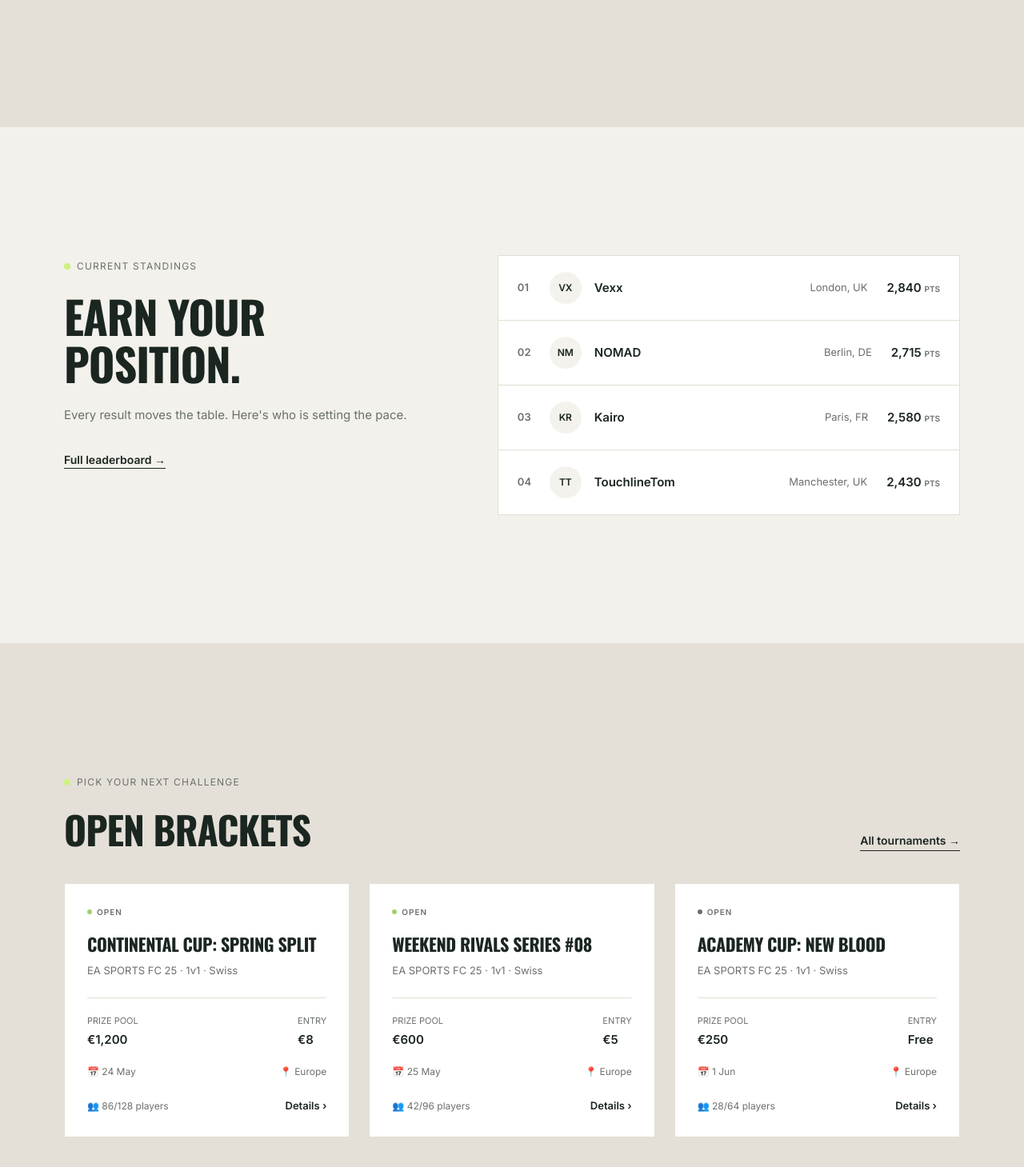
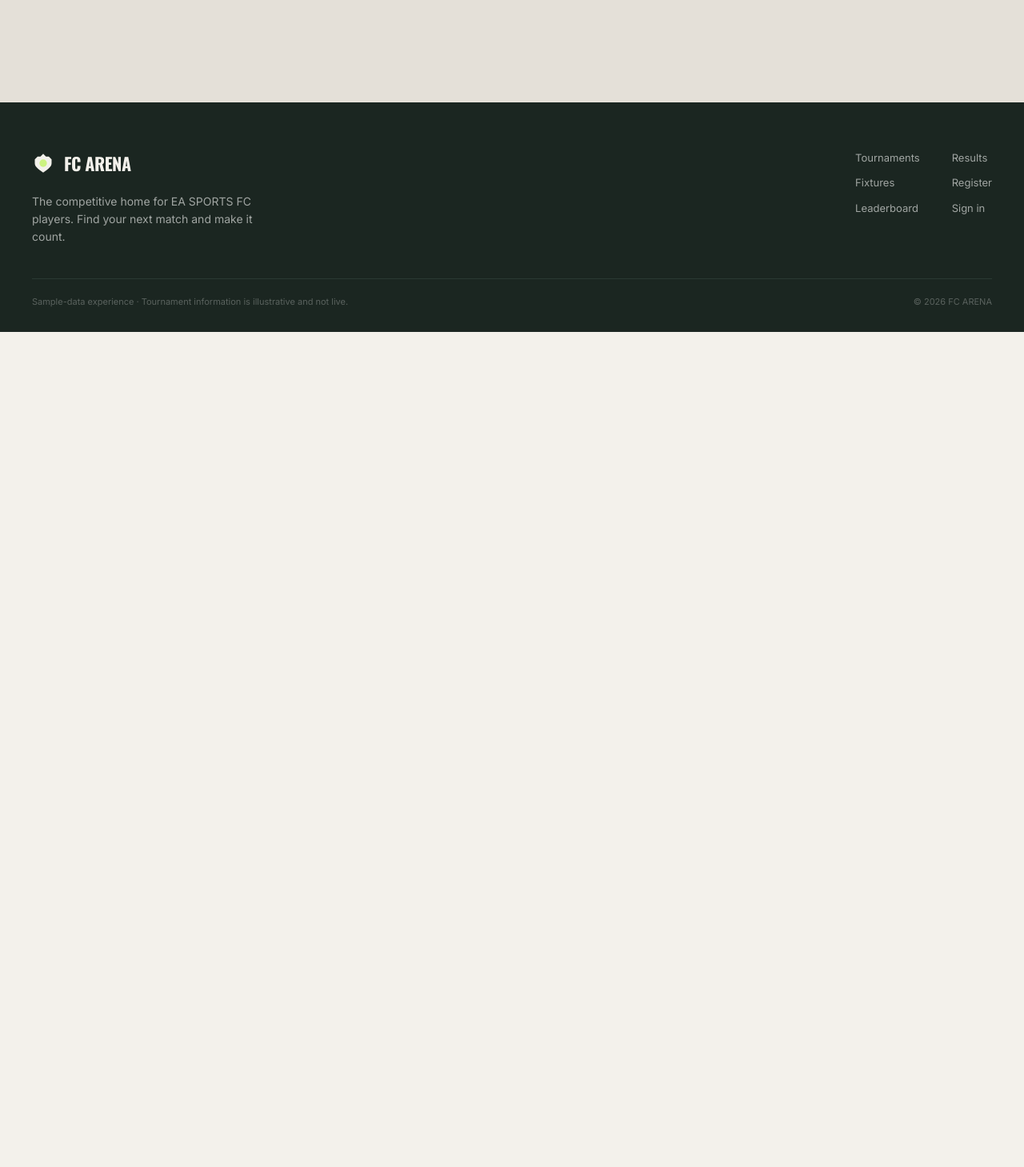
Before and after one commit to Graham-ux-lab/FC-ARENA, a Next.js app: page / in a window 1280 px wide. Shown: the part 1233-2692 px from the top of the page at 80% size. After the commit the page ends 1648 px from the top, so only its background shows below. Built offline with nearby package versions, Linux system fonts and the light colour scheme.

Commit message:
Clean home page: remove emojis and two sections

```diff
--- a/src/app/page.js
+++ b/src/app/page.js
@@ -10,8 +10,8 @@ export default function Home() {
           <h1>Your Next<br/><span>Big Match</span><br/>Starts Now.</h1>
           <p>Find your bracket. Earn your place. FC ARENA is where serious players turn a good run into a name people remember.</p>
           <div className="hero-buttons">
-            <Link href="/tournaments" className="btn-primary">Find a tournament ↗</Link>
-            <Link href="/leaderboard" className="btn-secondary">See the rankings →</Link>
+            <Link href="/tournaments" className="btn-primary">Find a tournament</Link>
+            <Link href="/leaderboard" className="btn-secondary">See the rankings</Link>
           </div>
         </div>
         <div>
@@ -49,89 +49,18 @@ export default function Home() {
             <div className="badge" style={{ color: 'var(--gray-text)' }}>Built for match night</div>
             <h2 style={{ fontSize: '56px', lineHeight: '1.05', marginBottom: '24px' }}>Compete on<br/>your terms.</h2>
             <p style={{ fontSize: '15px', color: 'var(--gray-text)', marginBottom: '32px', maxWidth: '90%' }}>From first bracket to the finals stage, everything you need to show up ready lives in one place.</p>
-            <Link href="/register" className="btn-primary" style={{ background: '#1b2621', color: '#fff' }}>Create your player profile ↗</Link>
+            <Link href="/register" className="btn-primary" style={{ background: '#1b2621', color: '#fff' }}>Create your player profile</Link>
           </div>
           <div style={{ display: 'grid', gridTemplateColumns: '1fr 1fr', gap: '16px' }}>
             {[
-              { icon: '🏆', title: 'Real competition', desc: 'Formats built for fair, focused play.' },
-              { icon: '📅', title: 'Know your next match', desc: 'Fixtures, times and results in one view.' },
-              { icon: '⚡', title: 'Climb with every win', desc: 'A regional ladder that rewards consistency.' },
-              { icon: '🛡️', title: 'Clear rules, clean play', desc: 'Know the format before you enter.' },
+              { title: 'Real competition', desc: 'Formats built for fair, focused play.' },
+              { title: 'Know your next match', desc: 'Fixtures, times and results in one view.' },
+              { title: 'Climb with every win', desc: 'A regional ladder that rewards consistency.' },
+              { title: 'Clear rules, clean play', desc: 'Know the format before you enter.' },
             ].map((f, i) => (
               <div key={i} style={{ background: '#fff', border: '1px solid var(--border-light)', padding: '24px' }}>
-                <div style={{ fontSize: '20px', marginBottom: '16px' }}>{f.icon}</div>
                 <h4 style={{ fontSize: '16px', marginBottom: '8px', fontFamily: 'Inter', fontWeight: '600' }}>{f.title}</h4>
                 <p style={{ fontSize: '13px', color: 'var(--gray-text)' }}>{f.desc}</p>
-              </div>
-            ))}
-          </div>
-        </div>
-      </section>
-
-      {/* CURRENT STANDINGS SECTION */}
-      <section style={{ padding: '80px 40px', background: 'var(--bg-cream)' }}>
-        <div className="content-container" style={{ display: 'grid', gridTemplateColumns: '1fr 1.2fr', gap: '60px', alignItems: 'start' }}>
-          <div>
-            <div className="badge" style={{ color: 'var(--gray-text)' }}>Current standings</div>
-            <h2 style={{ fontSize: '56px', lineHeight: '1.05', marginBottom: '24px' }}>Earn your<br/>position.</h2>
-            <p style={{ fontSize: '15px', color: 'var(--gray-text)', marginBottom: '32px' }}>Every result moves the table. Here's who is setting the pace.</p>
-            <Link href="/leaderboard" style={{ fontWeight: '600', fontSize: '14px', borderBottom: '1px solid var(--text-dark)', paddingBottom: '2px' }}>Full leaderboard →</Link>
-          </div>
-          <div>
-            <div style={{ background: '#fff', border: '1px solid var(--border-light)' }}>
-              {[
-                { rank: '01', init: 'VX', name: 'Vexx', loc: 'London, UK', pts: '2,840' },
-                { rank: '02', init: 'NM', name: 'NOMAD', loc: 'Berlin, DE', pts: '2,715' },
-                { rank: '03', init: 'KR', name: 'Kairo', loc: 'Paris, FR', pts: '2,580' },
-                { rank: '04', init: 'TT', name: 'TouchlineTom', loc: 'Manchester, UK', pts: '2,430' },
-              ].map((p, i) => (
-                <div key={i} style={{ display: 'flex', alignItems: 'center', padding: '20px 24px', borderBottom: i < 3 ? '1px solid var(--border-light)' : 'none' }}>
-                  <div style={{ width: '40px', color: 'var(--gray-text)', fontWeight: '700', fontSize: '13px' }}>{p.rank}</div>
-                  <div style={{ width: '40px', height: '40px', background: '#f4f2ec', borderRadius: '50%', display: 'flex', alignItems: 'center', justifyContent: 'center', fontWeight: '700', fontSize: '12px', marginRight: '16px' }}>{p.init}</div>
-                  <div style={{ flex: 1 }}>
-                    <div style={{ fontWeight: '600', fontSize: '15px' }}>{p.name}</div>
-                  </div>
-                  <div style={{ color: 'var(--gray-text)', fontSize: '13px', marginRight: '24px' }}>{p.loc}</div>
-                  <div style={{ fontWeight: '700', fontSize: '15px' }}>{p.pts} <span style={{ fontSize: '10px', color: 'var(--gray-text)' }}>PTS</span></div>
-                </div>
-              ))}
-            </div>
-          </div>
-        </div>
-      </section>
-
-      {/* OPEN BRACKETS SECTION */}
-      <section style={{ padding: '80px 40px', background: '#e4e0d8' }}>
-        <div className="content-container">
-          <div className="badge" style={{ color: 'var(--gray-text)' }}>Pick your next challenge</div>
-          <div style={{ display: 'flex', justifyContent: 'space-between', alignItems: 'flex-end', marginBottom: '40px' }}>
-            <h2 style={{ fontSize: '48px', margin: 0 }}>Open brackets</h2>
-            <Link href="/tournaments" style={{ fontWeight: '600', fontSize: '14px', borderBottom: '1px solid var(--text-dark)', paddingBottom: '2px' }}>All tournaments →</Link>
-          </div>
-          <div style={{ display: 'grid', gridTemplateColumns: 'repeat(3, 1fr)', gap: '24px' }}>
-            {[
-              { title: 'Continental Cup: Spring Split', prize: '€1,200', entry: '€8', date: '24 May', players: '86/128 players', status: 'OPEN' },
-              { title: 'Weekend Rivals Series #08', prize: '€600', entry: '€5', date: '25 May', players: '42/96 players', status: 'OPEN' },
-              { title: 'Academy Cup: New Blood', prize: '€250', entry: 'Free', date: '1 Jun', players: '28/64 players', status: 'OPEN' },
-            ].map((t, i) => (
-              <div key={i} style={{ background: '#fff', border: '1px solid var(--border-light)', padding: '28px', display: 'flex', flexDirection: 'column' }}>
-                <div style={{ fontSize: '10px', fontWeight: '700', letterSpacing: '0.1em', color: 'var(--gray-text)', marginBottom: '20px', display: 'flex', alignItems: 'center', gap: '6px' }}>
-                  <span style={{ width: '6px', height: '6px', borderRadius: '50%', background: i === 2 ? 'var(--gray-text)' : '#a1d06f' }}></span> {t.status}
-                </div>
-                <h3 style={{ fontSize: '22px', marginBottom: '12px' }}>{t.title}</h3>
-                <div style={{ fontSize: '13px', color: 'var(--gray-text)', marginBottom: '24px' }}>EA SPORTS FC 25 · 1v1 · Swiss</div>
-                <div style={{ display: 'flex', justifyContent: 'space-between', borderTop: '1px solid var(--border-light)', paddingTop: '20px', marginBottom: '20px' }}>
-                  <div><div style={{ fontSize: '11px', color: 'var(--gray-text)', textTransform: 'uppercase', marginBottom: '4px' }}>Prize pool</div><div style={{ fontWeight: '700', fontSize: '15px' }}>{t.prize}</div></div>
-                  <div><div style={{ fontSize: '11px', color: 'var(--gray-text)', textTransform: 'uppercase', marginBottom: '4px' }}>Entry</div><div style={{ fontWeight: '700', fontSize: '15px' }}>{t.entry}</div></div>
-                </div>
-                <div style={{ display: 'flex', justifyContent: 'space-between', fontSize: '12px', color: 'var(--gray-text)', marginBottom: '24px' }}>
-                  <span>📅 {t.date}</span>
-                  <span>📍 Europe</span>
-                </div>
-                <div style={{ marginTop: 'auto', display: 'flex', justifyContent: 'space-between', alignItems: 'center' }}>
-                  <span style={{ fontSize: '12px', color: 'var(--gray-text)' }}>👥 {t.players}</span>
-                  <span style={{ fontSize: '13px', fontWeight: '600', cursor: 'pointer' }}>Details ›</span>
-                </div>
               </div>
             ))}
           </div>
@@ -163,7 +92,7 @@ export default function Home() {
             </div>
           </div>
         </div>
-        <div className="content-container" style={{ borderTop: '1px solid #2a3a33', marginTop: '40px', paddingTop: '20px', padding: '40px 0 0 0', display: 'flex', justifyContent: 'space-between', alignItems: 'center', fontSize: '11px', color: '#5a625e' }}>
+        <div className="content-container" style={{ borderTop: '1px solid #2a3a33', marginTop: '40px', padding: '20px 0 0 0', display: 'flex', justifyContent: 'space-between', alignItems: 'center', fontSize: '11px', color: '#5a625e' }}>
           <div>Sample-data experience · Tournament information is illustrative and not live.</div>
           <div>© 2026 FC ARENA</div>
         </div>
```
